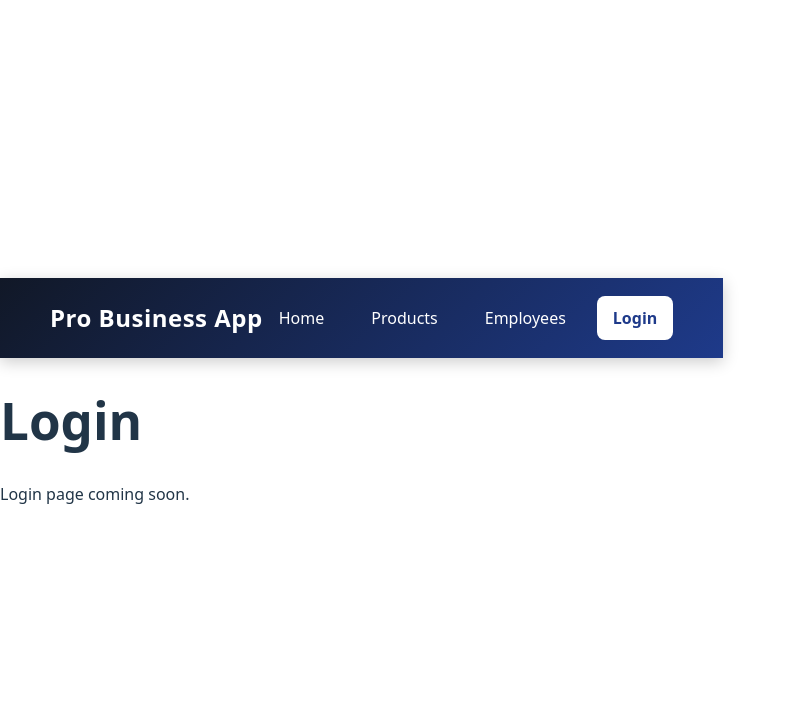
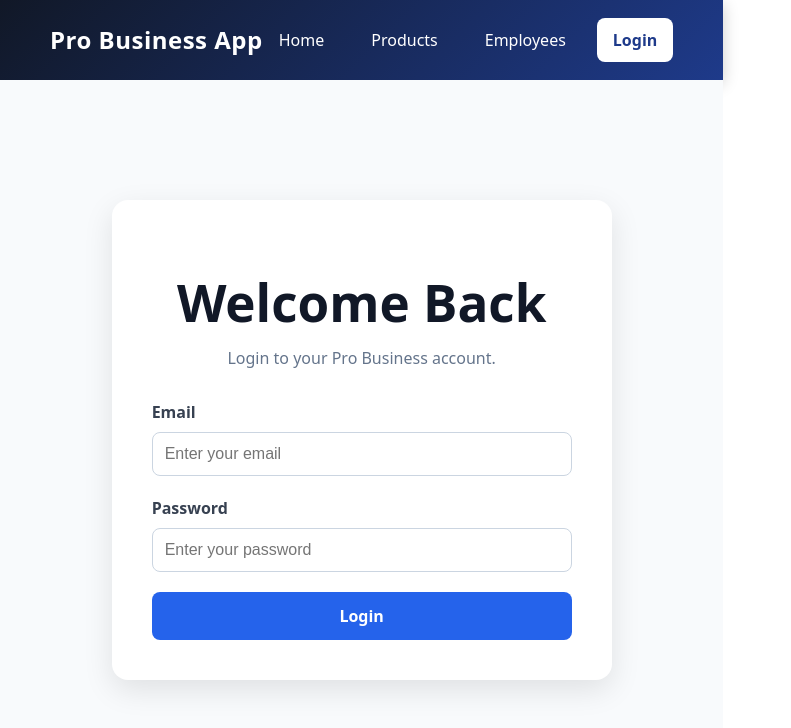
Before and after one commit to OmerMasih/pro-business-app, a React (Vite) app: page /login in a window 1280 px wide. Shown: the top 728 px of the page, without its empty margins (0-791 px from the left). Built offline with nearby package versions, Linux system fonts and the light colour scheme.

Commit message:
Creating the loging page and adding styles to it

```diff
--- a/src/pages/Login.jsx
+++ b/src/pages/Login.jsx
@@ -1,9 +1,23 @@
+import "./Login.css";
+
 function Login() {
   return (
-    <div>
-      <h1>Login</h1>
-      <p>Login page coming soon.</p>
-    </div>
+    <main className="login-page">
+      <div className="login-card">
+        <h1>Welcome Back</h1>
+        <p>Login to your Pro Business account.</p>
+
+        <form>
+          <label>Email</label>
+          <input type="email" placeholder="Enter your email" />
+
+          <label>Password</label>
+          <input type="password" placeholder="Enter your password" />
+
+          <button type="submit">Login</button>
+        </form>
+      </div>
+    </main>
   );
 }
 
--- /dev/null
+++ b/src/pages/login.css
@@ -0,0 +1,68 @@
+.login-page {
+  min-height: 80vh;
+  display: flex;
+  justify-content: center;
+  align-items: center;
+  background: #f8fafc;
+  padding: 40px 20px;
+}
+
+.login-card {
+  width: 100%;
+  max-width: 420px;
+  padding: 40px;
+  background: white;
+  border-radius: 16px;
+  box-shadow: 0 10px 30px rgba(0, 0, 0, 0.1);
+}
+
+.login-card h1 {
+  margin-bottom: 10px;
+  color: #111827;
+  text-align: center;
+}
+
+.login-card p {
+  margin-bottom: 30px;
+  color: #64748b;
+  text-align: center;
+}
+
+.login-card form {
+  display: flex;
+  flex-direction: column;
+}
+
+.login-card label {
+  margin-bottom: 8px;
+  color: #374151;
+  font-weight: 600;
+}
+
+.login-card input {
+  padding: 12px;
+  margin-bottom: 20px;
+  border: 1px solid #cbd5e1;
+  border-radius: 8px;
+  font-size: 16px;
+}
+
+.login-card input:focus {
+  outline: none;
+  border-color: #2563eb;
+}
+
+.login-card button {
+  padding: 13px;
+  border: none;
+  border-radius: 8px;
+  background: #2563eb;
+  color: white;
+  font-size: 16px;
+  font-weight: 600;
+  cursor: pointer;
+}
+
+.login-card button:hover {
+  background: #1d4ed8;
+}
```
